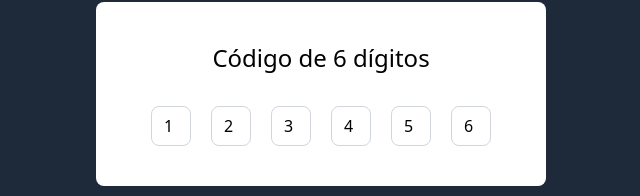
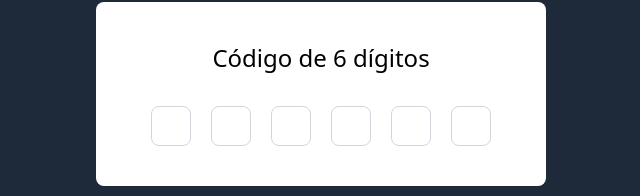
Before and after one commit to alonsonh96/Task_Frontend, a React (Vite) app: page /auth/new-password in a window 1280 px wide. Shown: the part 496-692 px from the top of the page, without its empty margins (319-959 px from the left). Built offline with nearby package versions, Linux system fonts and the light colour scheme; no server answers.

Commit message:
feath(auth): Add fetch logic validate token for authentication in frontend

```diff
--- a/src/api/AuthAPI.ts
+++ b/src/api/AuthAPI.ts
@@ -61,3 +61,15 @@
         }
     }
 }
+
+
+export async function validateToken(formData : ConfirmToken){
+    try {
+        const { data } = await API.post(`/auth/validate-token`, formData)
+        return data
+    } catch (error) {
+        if (isAxiosError(error) && error.response) {
+            throw new Error(error.response.data.message);
+        }
+    }
+}
--- a/src/components/auth/NewPasswordToken.tsx
+++ b/src/components/auth/NewPasswordToken.tsx
@@ -1,10 +1,32 @@
+import { validateToken } from '@/api/AuthAPI';
+import type { ConfirmToken } from '@/types/index';
 import { PinInput, PinInputField } from '@chakra-ui/pin-input';
+import { useMutation } from '@tanstack/react-query';
 import { Link } from 'react-router-dom';
+import { toast } from 'react-toastify';
 
-const NewPasswordToken = () => {
+type NewPasswordTokenProps = {
+    token: ConfirmToken['token'],
+    setToken: React.Dispatch<React.SetStateAction<string>>,
+    setIsValidToken: React.Dispatch<React.SetStateAction<boolean>>
+}
 
-    const handleChange = (token: string) => {}
-    const handleComplete = (token: string) => {}
+const NewPasswordToken = ( { token, setToken, setIsValidToken } : NewPasswordTokenProps ) => {
+
+    const { mutate } = useMutation({
+        mutationFn: validateToken,
+        onError: (error) => {
+            toast.error(error.message)
+        },
+        onSuccess: (data) => {
+            toast.success(data.message)
+            setIsValidToken(true)
+        },
+    })
+
+    const handleChange = (token: ConfirmToken['token']) => setToken(token)
+
+    const handleComplete = (token: ConfirmToken['token']) => mutate({ token })
 
   return (
     <>
@@ -14,7 +36,7 @@
             </label>
             <div className='flex justify-center gap-5'>
                 <PinInput
-                    value={'123456'}
+                    value={token}
                     onChange={handleChange}
                     onComplete={handleComplete}
                 >
--- a/src/views/auth/NewPasswordView.tsx
+++ b/src/views/auth/NewPasswordView.tsx
@@ -1,11 +1,13 @@
 
 import NewPasswordFormData from '@/components/auth/NewPasswordFormData'
 import NewPasswordToken from '@/components/auth/NewPasswordToken'
+import type { ConfirmToken } from '@/types/index'
 import { useState } from 'react'
 
 const NewPasswordView = () => {
 
-  const [ isValidToken, setIsValidToken ] = useState(false)
+  const [ token, setToken ] = useState<ConfirmToken['token']>('')
+  const [ isValidToken, setIsValidToken ] = useState<boolean>(false)
 
   return (
     <>
@@ -14,7 +16,9 @@
         Ingresa el codigo que recibiste {''}
         <span className=" text-fuchsia-500 font-bold"> por email</span>
       </p>
-      {!isValidToken ? <NewPasswordToken/> : <NewPasswordFormData/>}
+      {!isValidToken ?
+      <NewPasswordToken token={token} setToken={setToken} setIsValidToken={setIsValidToken}/>
+      : <NewPasswordFormData/>}
     </>
   )
 }
```
